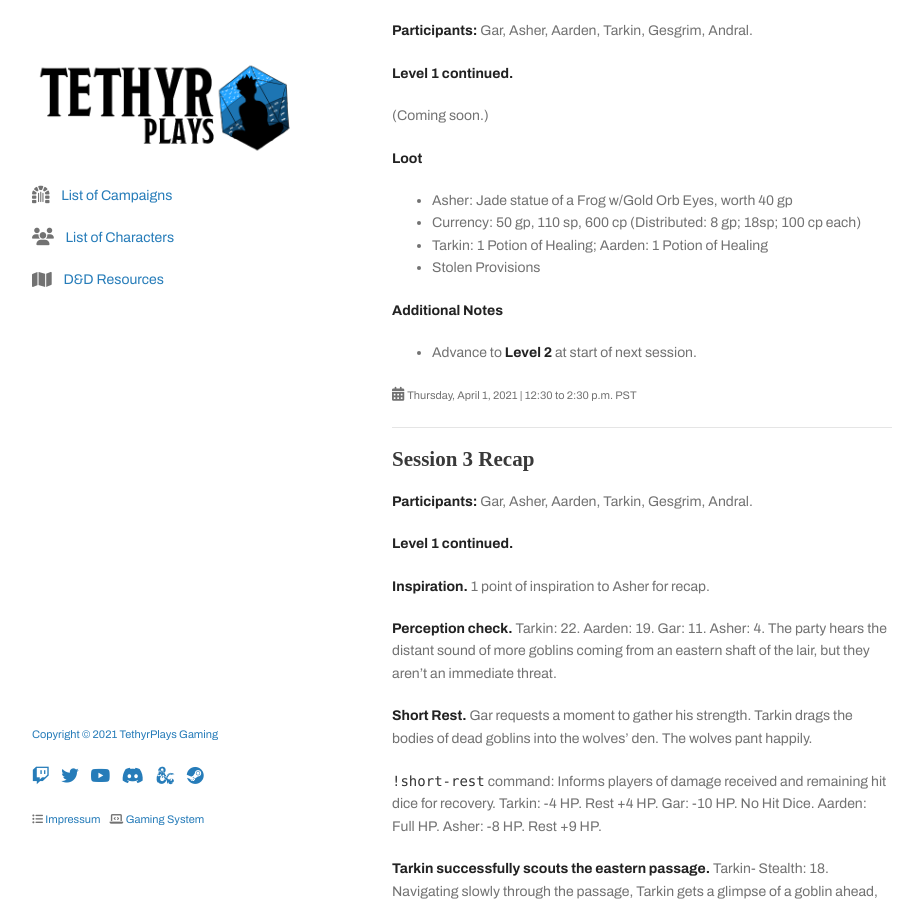
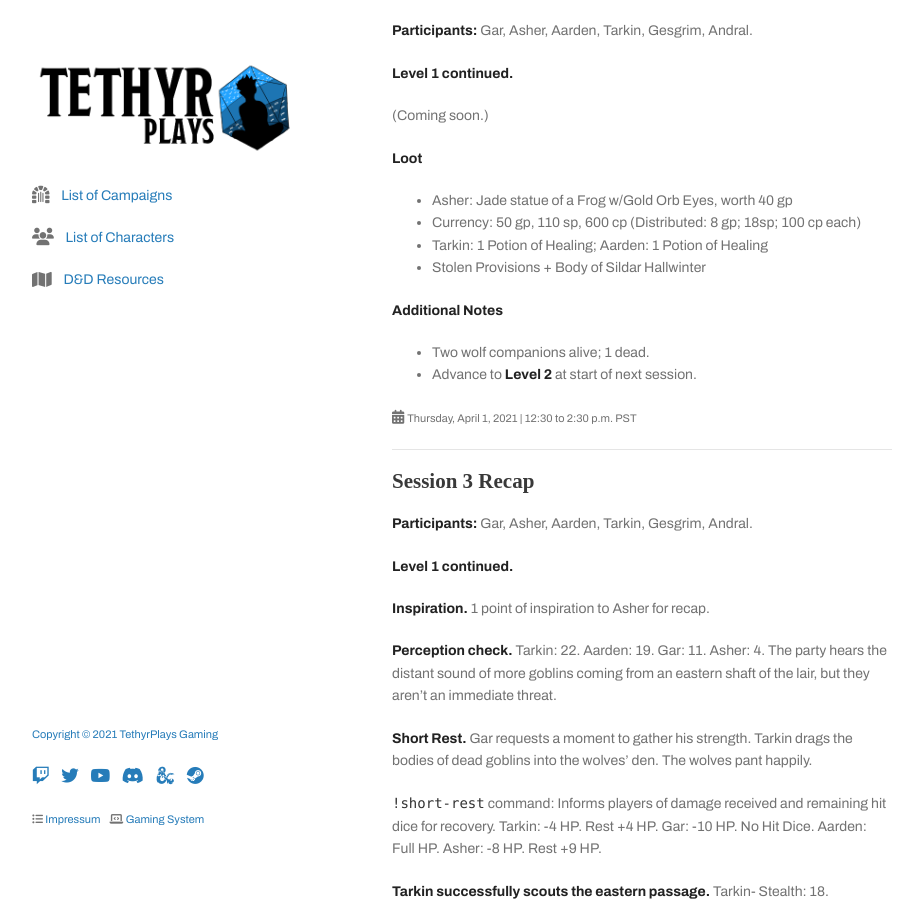
Before and after one commit to tethyrplays/tethyrplays, a Jekyll site: the page built from campaign/2021-lmop-with-dm-nicole.md, in a window 1280 px wide and 900 px high, scrolled down 1254 px. Shown: the whole window, without its empty margins (178-1096 px from the left). Built offline with Jekyll 4.4.1, drawn with Linux system fonts in a browser that asks for light colours; nearby versions of some CDN libraries; some web fonts are replaced; our own code applies the rules of GitHub Pages for plain Markdown files; the repository's description, which GitHub fills in, is left out.

Commit message:
Update 2021-lmop-with-dm-nicole.md

```diff
--- a/campaign/2021-lmop-with-dm-nicole.md
+++ b/campaign/2021-lmop-with-dm-nicole.md
@@ -51,10 +51,11 @@ Uncovering and avoiding traps along the way, the adventurers track the goblins t
 - Asher: Jade statue of a Frog w/Gold Orb Eyes, worth 40 gp
 - Currency: 50 gp, 110 sp, 600 cp (Distributed: 8 gp; 18sp; 100 cp each)
 - Tarkin: 1 Potion of Healing; Aarden: 1 Potion of Healing
-- Stolen Provisions
+- Stolen Provisions + Body of Sildar Hallwinter
 
 **Additional Notes**
 
+- Two wolf companions alive; 1 dead.
 - Advance to **Level 2** at start of next session.
 
 <i class="fas fa-calendar-alt"></i> <small>Thursday, April 1, 2021 \| 12:30 to 2:30 p.m. PST</small>
```
